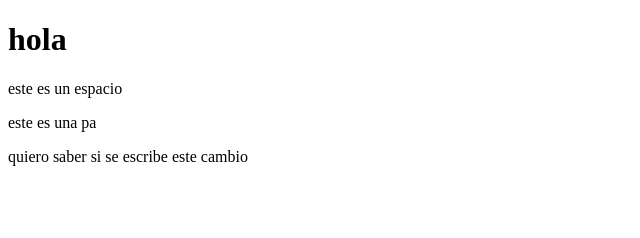
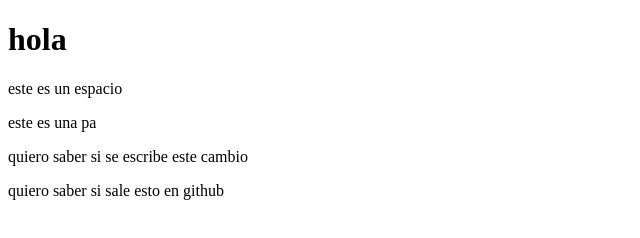
Before and after one commit to csharke03/pryweb, a plain HTML site: page index.html in a window 1280 px wide. Shown: the whole page, without its empty margins (0-640 px from the left). Drawn offline with Linux system fonts and the light colour scheme.

Commit message:
avance segundo

```diff
--- a/index.html
+++ b/index.html
@@ -11,5 +11,6 @@
     <p>este es un espacio</p>
     <p>este es una pa</p>
     <p>quiero saber si se escribe este cambio</p>
+    <p>quiero saber si sale esto en github</p>
 </body>
 </html>
```
